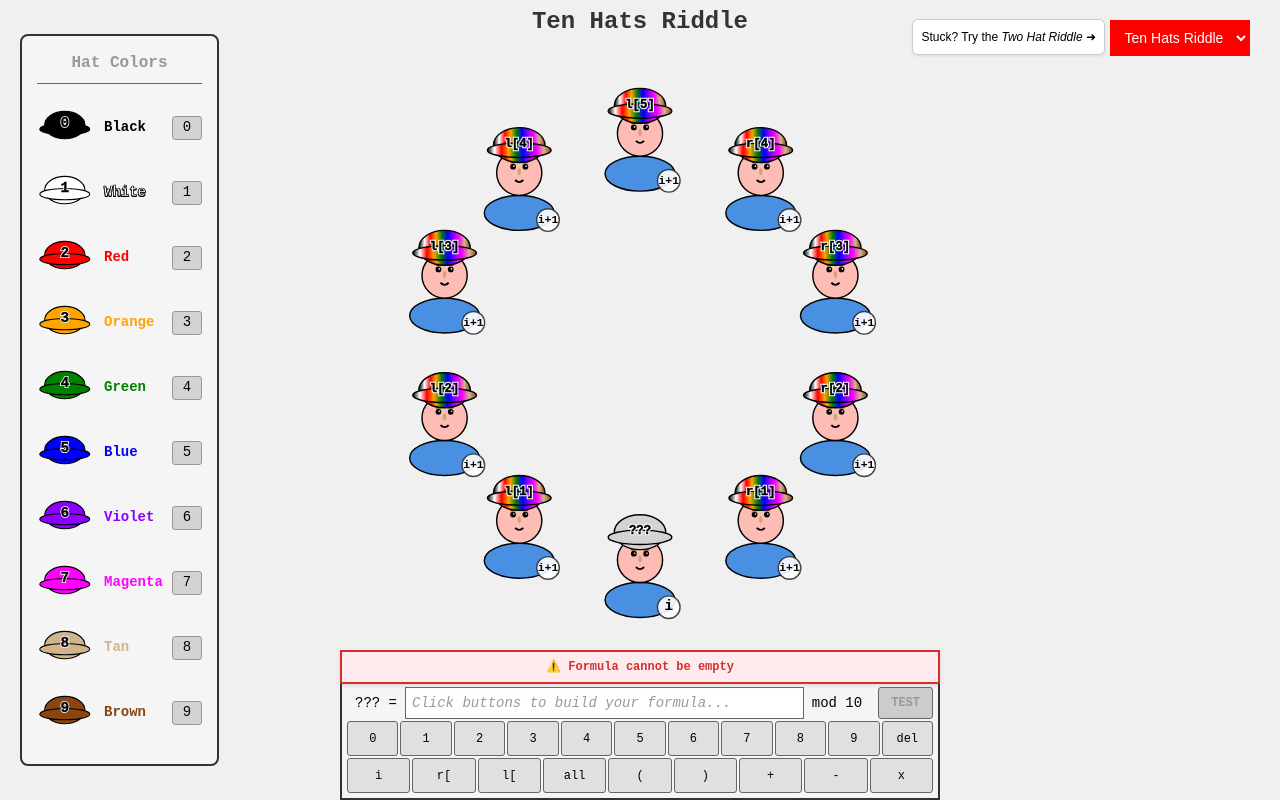
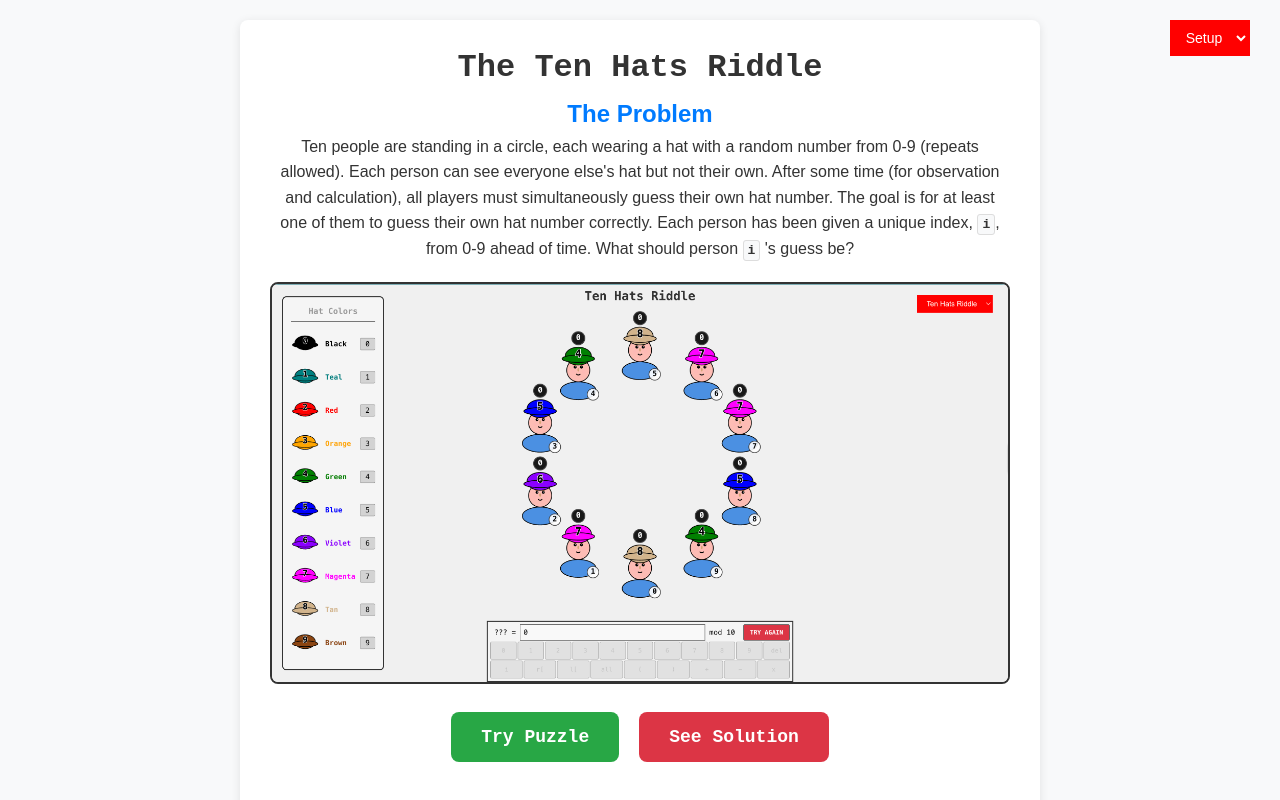
Before and after one commit to rajtiller/ten-hats-riddle, a React (Vite) app: page / in a window 1280 px wide. Built offline with nearby package versions, Linux system fonts and the light colour scheme.

Commit message:
default page is explanation page

```diff
--- a/src/App.tsx
+++ b/src/App.tsx
@@ -5,7 +5,7 @@ import TwoHatsRiddle from "./images/TwoHatsRiddle";
 import Explanation from "./images/Explanation";
 
 function App() {
-  const [selectedPage, setSelectedPage] = useState(0);
+  const [selectedPage, setSelectedPage] = useState(2);
   const [explanationFormula, setExplanationFormula] = useState<string>("");
   const [shouldAutoScroll, setShouldAutoScroll] = useState(false);
 
```
